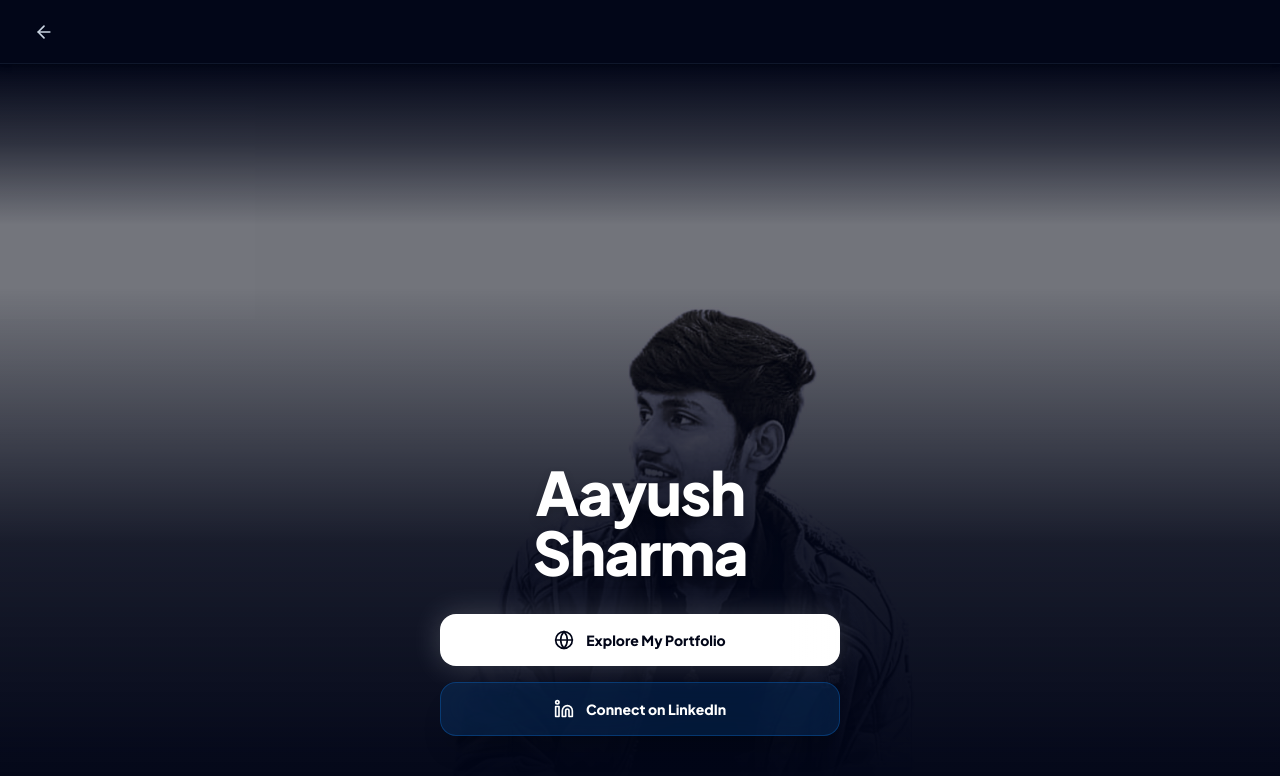
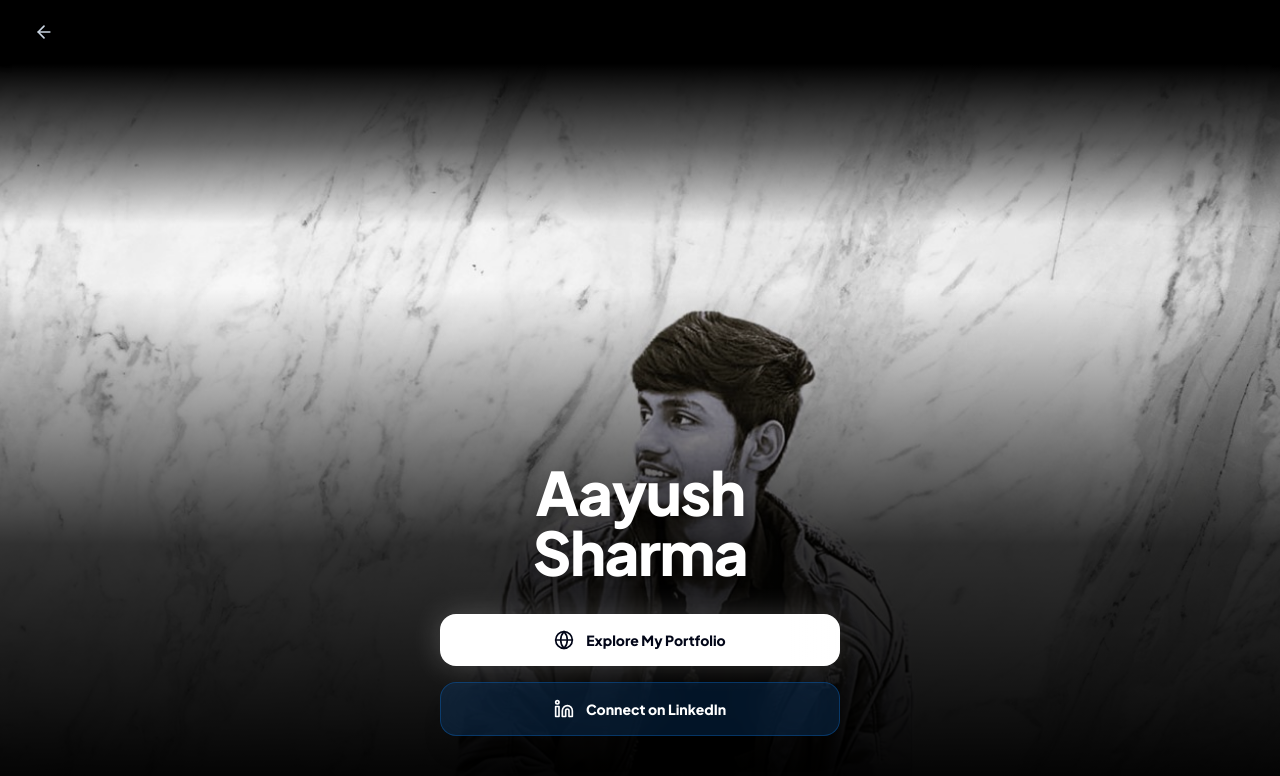
Before and after one commit to mraayush979blip/gocanteen, a React (Vite) app: page /#/admin/developer in a window 1280 px wide. Shown: the top 776 px of the page. Built offline with nearby package versions, Linux system fonts and the light colour scheme; no server answers.

Commit message:
style: remove slate backgrounds and image filters to show completely pure natural color

```diff
--- a/src/pages/AboutDeveloper.jsx
+++ b/src/pages/AboutDeveloper.jsx
@@ -8,10 +8,10 @@ export default function AboutDeveloper() {
   const portfolioUrl = "https://itsaayushsharma.vercel.app";
 
   return (
-    <div className="fixed inset-0 bg-slate-950 flex flex-col font-['Plus_Jakarta_Sans',sans-serif] overflow-hidden touch-none overscroll-none">
+    <div className="fixed inset-0 bg-black flex flex-col font-['Plus_Jakarta_Sans',sans-serif] overflow-hidden touch-none overscroll-none">
 
       {/* Solid Black Header with Back Button */}
-      <div className="relative z-30 h-16 bg-slate-950 flex items-center px-4 sm:px-6 shadow-md border-b border-slate-900">
+      <div className="relative z-30 h-16 bg-black flex items-center px-4 sm:px-6 shadow-md border-b border-black">
         <button
           onClick={() => navigate(-1)}
           className="w-10 h-10 rounded-full hover:bg-white/10 text-slate-300 hover:text-white flex items-center justify-center transition-all cursor-pointer active:scale-95"
@@ -25,19 +25,19 @@ export default function AboutDeveloper() {
       <div className="relative flex-1 w-full flex flex-col items-center justify-between">
 
         {/* Immersive Background Glows & Image */}
-        <div className="absolute inset-0 z-0 bg-slate-950">
+        <div className="absolute inset-0 z-0 bg-black">
           <img
             src="/aayush-profile.jpg"
             alt="Aayush Sharma"
-            className="w-full h-full object-cover object-center filter brightness-90 animate-[pulse_10s_ease-in-out_infinite_alternate]"
+            className="w-full h-full object-cover object-center"
             onError={(e) => {
               e.target.onerror = null;
               e.target.src = 'https://images.unsplash.com/photo-1534528741775-53994a69daeb?w=600&auto=format&fit=crop';
             }}
           />
-          {/* Neutral Gradients to blend and make text readable */}
-          <div className="absolute top-0 inset-x-0 h-40 bg-gradient-to-b from-slate-950 via-slate-950/60 to-transparent pointer-events-none"></div>
-          <div className="absolute bottom-0 inset-x-0 h-[32rem] bg-gradient-to-t from-slate-950 via-slate-950/80 to-transparent pointer-events-none"></div>
+          {/* Neutral Gradients to blend and make text readable (Pure black, absolutely no blue tint) */}
+          <div className="absolute top-0 inset-x-0 h-40 bg-gradient-to-b from-black via-black/60 to-transparent pointer-events-none"></div>
+          <div className="absolute bottom-0 inset-x-0 h-[32rem] bg-gradient-to-t from-black via-black/80 to-transparent pointer-events-none"></div>
         </div>
 
         {/* Spacer for top */}
```
Also changed, not shown: public/1.jpg (added), public/aayush-profile.jpg.
